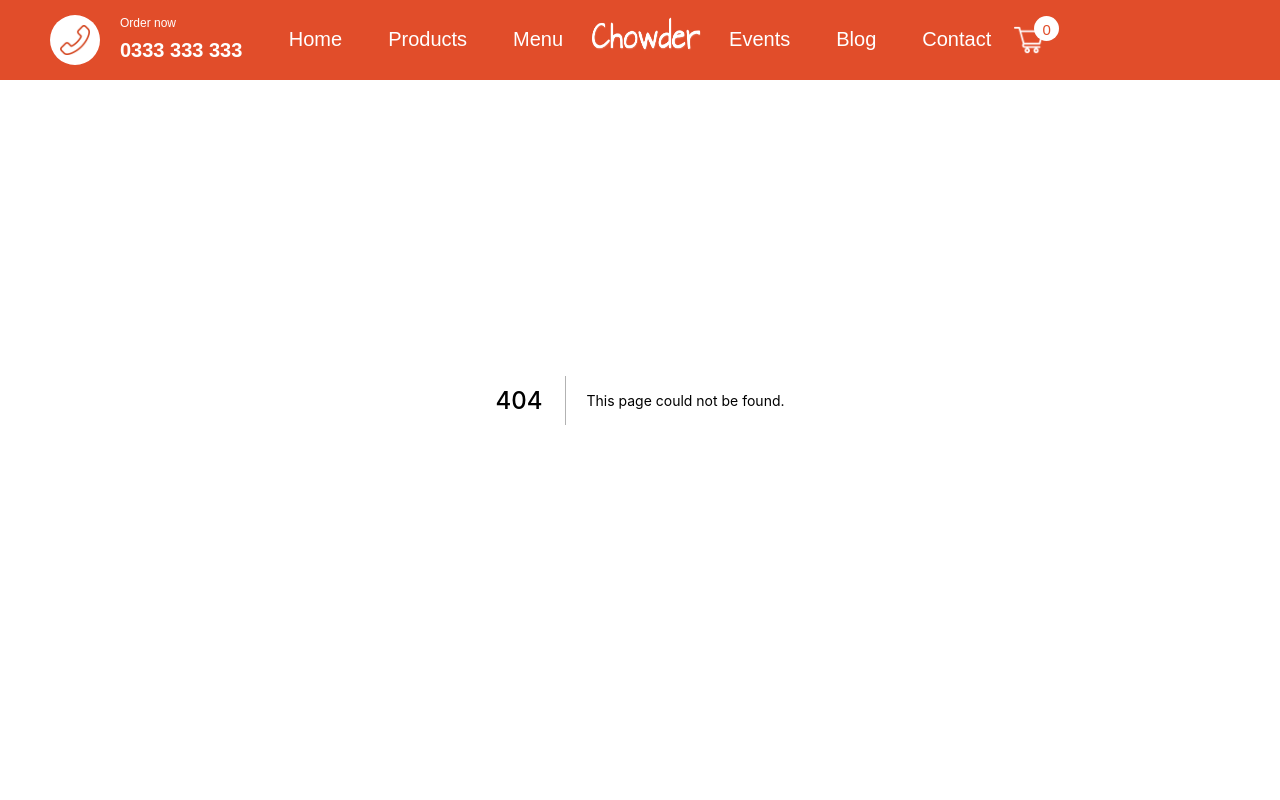
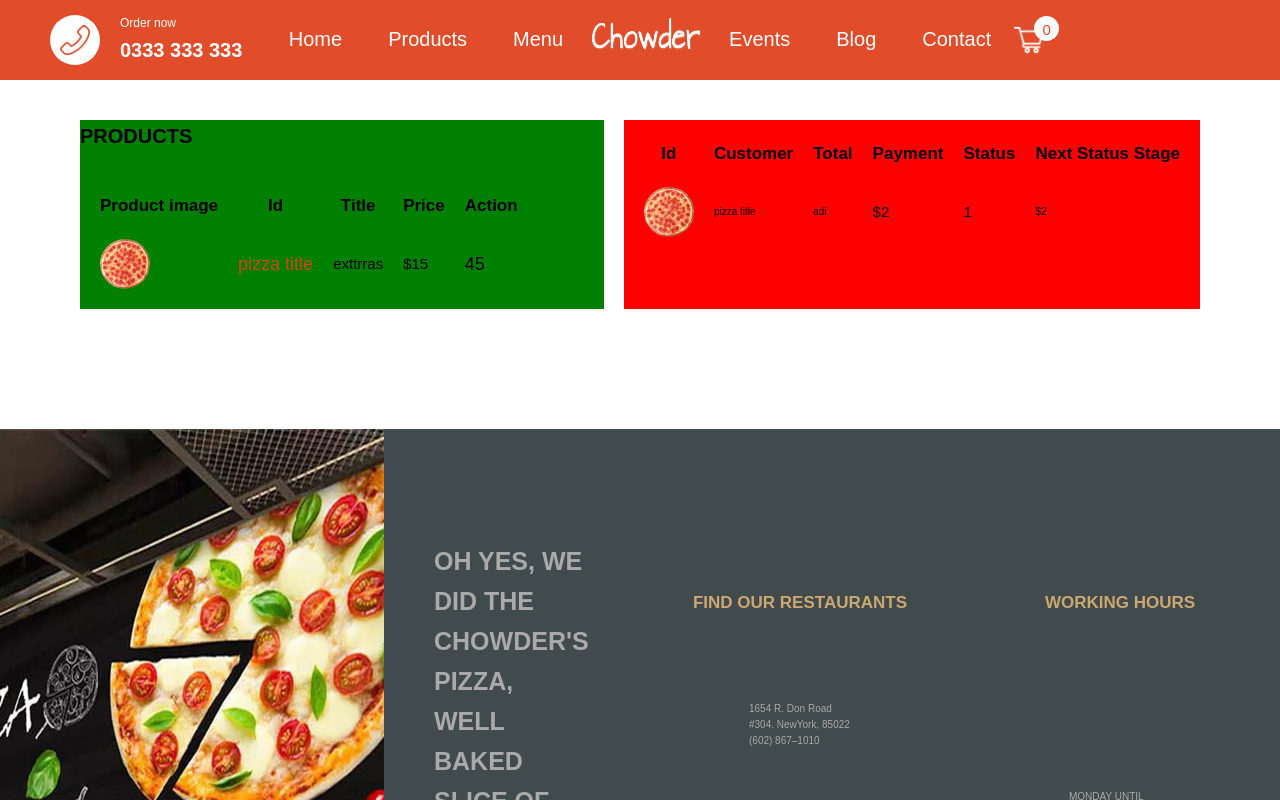
Before and after one commit to adibrisan/next-pizza-restaurant, a Next.js app: page /admin in a window 1280 px wide. Before the commit this address had no page. Shown: the top 800 px of the page. Built offline with nearby package versions, Linux system fonts and the light colour scheme.

Commit message:
Started design for admin page

```diff
--- /dev/null
+++ b/pages/admin/index.jsx
@@ -0,0 +1,102 @@
+import Image from "next/image";
+
+import styles from "../../styles/Admin.module.css";
+
+const index = () => {
+  return (
+    <div className={styles.container}>
+      <div className={styles.products}>
+        <h1 className={styles.title}>Products</h1>
+        <table className={styles.tableContainer}>
+          <tbody>
+            <tr className={styles.row}>
+              <th>Product image</th>
+              <th>Id</th>
+              <th>Title</th>
+              <th>Price</th>
+              <th>Action</th>
+            </tr>
+            {/* {cart.products.map((pizza, index) => ( */}
+            <tr key={index}>
+              <td>
+                <div className={styles.imgContainer}>
+                  <Image
+                    src="/img/pizza.png"
+                    alt="ordered pizza"
+                    layout="responsive"
+                    width="60px"
+                    height="60px"
+                    objectFit="cover"
+                    priority
+                  />
+                </div>
+              </td>
+              <td>
+                <span className={styles.pizzaId}>pizza title</span>
+              </td>
+              <td>
+                <span className={styles.pizzaTitle}>exttrras</span>
+              </td>
+              <td>
+                <span className={styles.pizzaPrice}>$15</span>
+              </td>
+              <td>
+                <span className={styles.pizzaAction}>45</span>
+              </td>
+            </tr>
+            {/* ))} */}
+          </tbody>
+        </table>
+      </div>
+      <div className={styles.orders}>
+        <table className={styles.tableContainer}>
+          <tbody>
+            <tr className={styles.row}>
+              <th>Id</th>
+              <th>Customer</th>
+              <th>Total</th>
+              <th>Payment</th>
+              <th>Status</th>
+              <th>Next Status Stage</th>
+            </tr>
+            {/* {cart.products.map((pizza, index) => ( */}
+            <tr key={index}>
+              <td>
+                <div className={styles.imgContainer}>
+                  <Image
+                    src="/img/pizza.png"
+                    alt="ordered pizza"
+                    layout="fill"
+                    objectFit="cover"
+                    priority
+                  />
+                </div>
+              </td>
+              <td>
+                <span className={styles.pizzaName}>pizza title</span>
+              </td>
+              <td>
+                <span className={styles.extras}>
+                  {/* {pizza.extra.map((item) => item.title + " ")} */}
+                  adi
+                </span>
+              </td>
+              <td>
+                <span className={styles.pizzaPrice}>$2</span>
+              </td>
+              <td>
+                <span className={styles.pizzaQuantity}>1</span>
+              </td>
+              <td>
+                <span className={styles.pizzaTotal}>$2</span>
+              </td>
+            </tr>
+            {/* ))} */}
+          </tbody>
+        </table>
+      </div>
+    </div>
+  );
+};
+
+export default index;
--- /dev/null
+++ b/styles/Admin.module.css
@@ -0,0 +1,58 @@
+.container {
+  display: flex;
+  background-color: var(--color-white);
+  margin: 15vh 8rem;
+}
+
+.products {
+  flex: 1;
+  background-color: green;
+  margin-right: 2rem;
+}
+
+.imgContainer {
+  width: 5rem;
+  height: 5rem;
+  position: relative;
+}
+
+.pizzaOrders {
+  flex: 2;
+}
+
+.tableContainer {
+  border-spacing: 2rem;
+  width: max-content;
+}
+
+tbody .row {
+  font-size: 1.7rem;
+}
+
+.pizzaId {
+  font-weight: 500;
+  color: var(--main-color);
+  font-size: 1.8rem;
+}
+
+.pizzaTitle,
+.pizzaPrice,
+.pizzaQuantity {
+  font-size: 1.5rem;
+}
+
+.pizzaAction {
+  font-weight: 500;
+  font-size: 1.8rem;
+}
+
+.title {
+  text-transform: uppercase;
+  margin-bottom: 2rem;
+  font-size: 2rem;
+}
+
+.orders {
+  flex: 1;
+  background-color: red;
+}
```
Also changed, not shown: package.json (+7 -7 lines).
